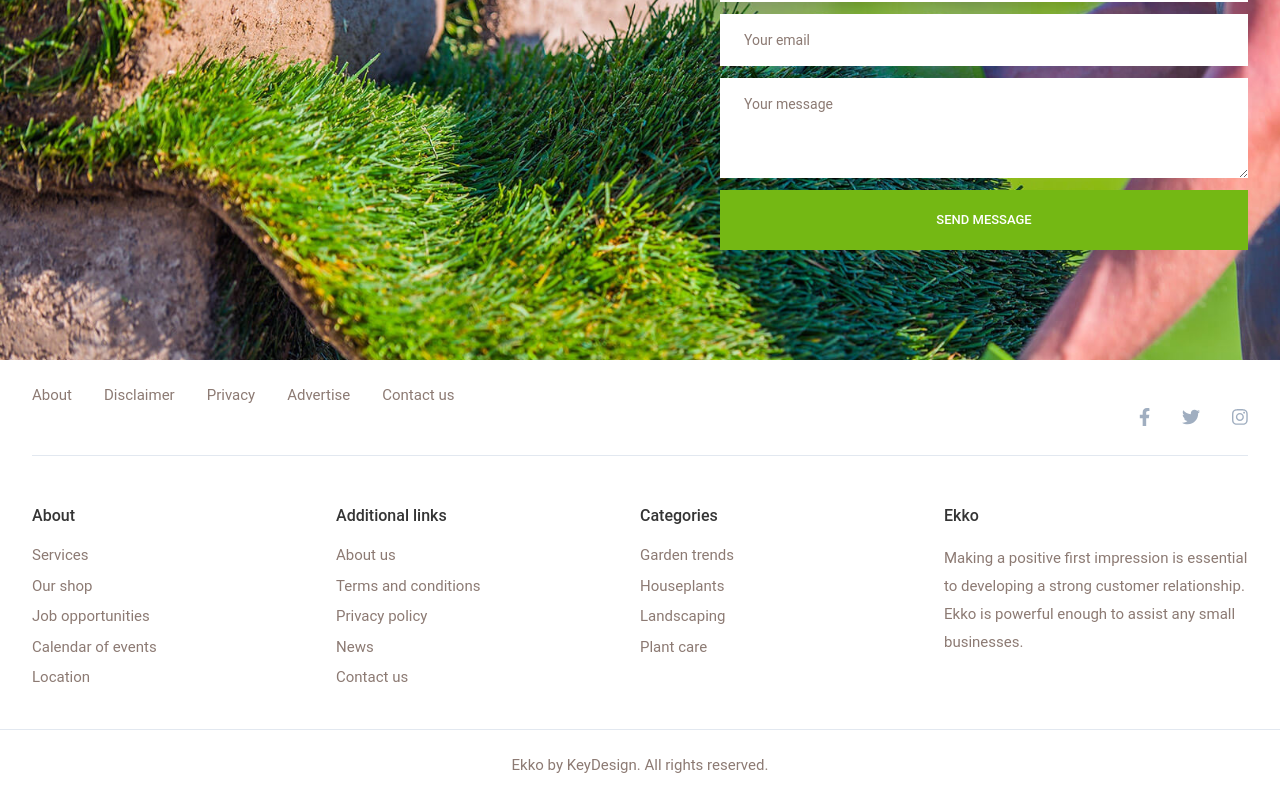
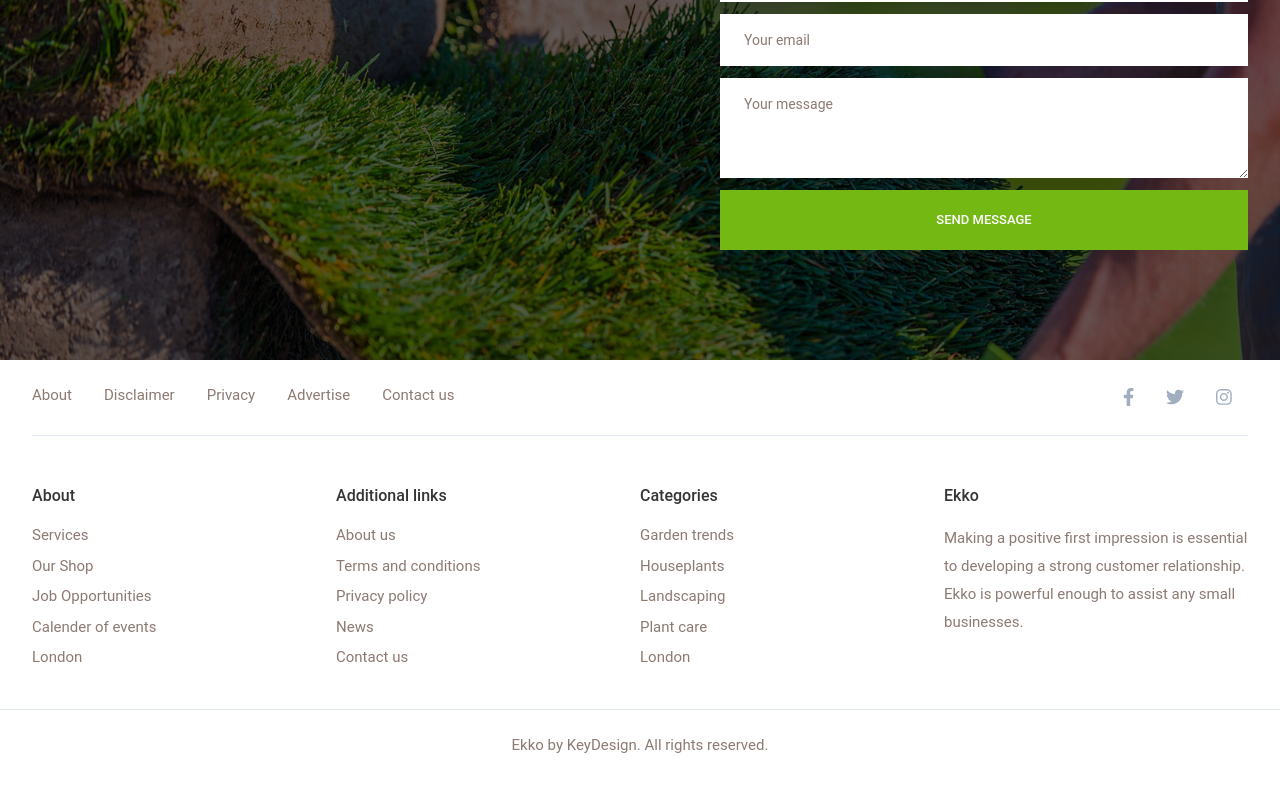
Before and after one commit to kamalahmed/garden-vue, a Vue app: page / in a window 1280 px wide. Shown: the part 10035-10835 px from the top of the page. Built offline with nearby package versions, Linux system fonts and the light colour scheme.

Commit message:
completed footer section with dynamic data

```diff
--- a/src/App.vue
+++ b/src/App.vue
@@ -11,7 +11,7 @@
     <LatestBlog :content="LatestBlogData" />
     <CallToAction :content="CallToActionData" />
     <Contact />
-    <FooterSection />
+    <FooterSection :content="FooterSectionData" />
   </div>
 </template>
 
@@ -170,6 +170,7 @@ let PortfolioData = {
     }
   ]
 };
+
 let PricingTableData = {
   title: "Maintenance plans",
   subtitle:
@@ -227,6 +228,7 @@ let PricingTableData = {
     }
   ]
 };
+
 let TestimonialData = {
   image: require("@/assets/img/garden-img8.jpg"),
 
@@ -259,6 +261,7 @@ let TestimonialData = {
   ],
   itemPerSlide: 1,
 };
+
 let LatestBlogData = {
   title: "Articles you might like",
   subtitle:
@@ -290,6 +293,7 @@ let LatestBlogData = {
   loadMoreText: 'View All Articles',
   loadMoreLink: '#',
 };
+
 let CallToActionData = {
   title: "For a free site visit and quotation, <br>just give us a call.",
   subtitle: "Call us now: (222) 400-630",
@@ -298,6 +302,93 @@ let CallToActionData = {
   contactLink: '#',
   contactLinkText: 'send us a message'
 }
+
+let FooterSectionData = {
+  footerTop : {
+    pageLinks : [
+      {
+        name: 'About',
+        url: 'about'
+      },
+      {
+        name: 'Disclaimer',
+        url: 'disclaimer'
+      },
+      {
+        name: 'Privacy',
+        url: 'privacy'
+      },
+      {
+        name: 'Advertise',
+        url: 'advertise'
+      },
+      {
+        name: 'Contact us',
+        url: 'contact-us'
+      },
+    ],
+    socialLinks: [
+      {
+        url: "#",
+        icon: "facebook-f",
+        },
+      {
+        url: "#",
+        icon: "twitter",
+        },
+      {
+        url: "#",
+        icon: "instagram",
+        },
+
+    ]
+  },
+  footerBottom: {
+    widgets: [
+      {
+        type: 'link',
+        title: "About",
+        links: [
+          {name: "Services", url:"#"},
+          {name: "Our Shop", url:"#"},
+          {name: "Job Opportunities", url:"#"},
+          {name: "Calender of events", url:"#"},
+          {name: "London", url:"#"},
+        ]
+      },
+      {
+        type: 'link',
+        title: "Additional links",
+        links: [
+          {name: "About us", url:"#"},
+          {name: "Terms and conditions", url:"#"},
+          {name: "Privacy policy", url:"#"},
+          {name: "News", url:"#"},
+          {name: "Contact us", url:"#"},
+        ]
+      },
+      {
+        type: 'link',
+        title: "Categories",
+        links: [
+          {name: "Garden trends", url:"#"},
+          {name: "Houseplants", url:"#"},
+          {name: "Landscaping", url:"#"},
+          {name: "Plant care", url:"#"},
+          {name: "London", url:"#"},
+        ]
+      },
+      {
+        type: 'text',
+        title: "Ekko",
+        description: "Making a positive first impression is essential to developing a strong customer relationship. Ekko is powerful enough to assist any small businesses."
+      },
+    ]
+  },
+  copyRight: "Ekko by KeyDesign. All rights reserved."
+}
+
+
 export default {
   name: "App",
   data: function() {
@@ -317,6 +408,7 @@ export default {
       TestimonialData,
       LatestBlogData,
       CallToActionData,
+      FooterSectionData,
     };
   },
   components: {
--- /dev/null
+++ b/src/components/FooterCredit.vue
@@ -0,0 +1,12 @@
+<template>
+  <div class="footer-copyright border-t border-gray-300 py-6 text-center">
+    <p class="text-ternary">{{credit}}</p>
+  </div>
+</template>
+
+<script>
+export default {
+  name: "FooterCredit",
+  props: ['credit']
+};
+</script>
--- /dev/null
+++ b/src/components/FooterTop.vue
@@ -0,0 +1,45 @@
+<template>
+  <div class="footer-top-bar border-b border-gray-300 py-6 mb-12">
+    <div class="lg:flex flex-wrap">
+      <div class="lg:w-9/12 md:w-full" v-if="content.pageLinks">
+        <div class="footer-menu-container">
+          <ul class="main-dropdown flex items-center font-normal">
+            <li v-for="(plink, i) in content.pageLinks" :key="i">
+              <a
+                :href="plink.url"
+                class="text-ternary pb-1 mr-8 hover:text-secondary ease-in-out duration-300"
+                v-text="plink.name"
+              ></a>
+            </li>
+          </ul>
+        </div>
+      </div>
+      <div class="lg:w-3/12 md:w-full" v-if="content.socialLinks">
+        <div class="social-profile">
+          <ul class="flex items-center lg:justify-end md:justify-start lg:pt-0 md:pt-5 sm:pt-5">
+            <li class="text-lg" v-for="(slink, i) in content.socialLinks" :key="i">
+              <a
+                :href="slink.url"
+                class="text-gray-500 p-4 hover:text-secondary focus:outline-none ease-in-out duration-300"
+              >
+                <font-awesome-icon :icon="['fab', slink.icon]" />
+              </a>
+            </li>
+          </ul>
+        </div>
+      </div>
+    </div>
+  </div>
+  <!-- end footer top bar -->
+</template>
+
+<script>
+export default {
+  name: "FooterTop",
+  props: {
+    content: {
+      type: Object
+    }
+  }
+};
+</script>
--- /dev/null
+++ b/src/components/FooterWidget.vue
@@ -0,0 +1,36 @@
+<template>
+  <div class="lg:w-1/4 md:w-1/2 sm:w-full footer-widget mb-8">
+    <template v-if="'link' === widget.type">
+      <div>
+        <h3 class="text-base font-medium text-primary pb-4">{{widget.title}}</h3>
+        <div class="footer-menu-container">
+          <ul class="main-dropdown font-normal" v-if="widget.links">
+            <li v-for="(plink, i) in widget.links" :key="i">
+              <a
+                :href="plink.url"
+                class="inline-block mb-2 hover:text-secondary ease-in-out duration-300"
+                v-text="plink.name"
+              ></a>
+            </li>
+          </ul>
+        </div>
+      </div>
+    </template>
+
+    <template v-else-if="'text' === widget.type">
+      <h3 class="text-base font-medium text-primary pb-4">{{widget.title}}</h3>
+      <p class="leading-7">{{widget.description}}</p>
+    </template>
+  </div>
+</template>
+
+<script>
+export default {
+  name: "FooterCredit",
+  props: {
+      widget : {
+          type : Object
+      }
+  }
+};
+</script>
--- a/src/components/sections/FooterSection.vue
+++ b/src/components/sections/FooterSection.vue
@@ -1,83 +1,25 @@
 <template>
   <section class="footer-area text-tiny">
     <div class="container">
-        <div class="footer-top-bar border-b border-gray-300 py-6 mb-12">
-            <div class="lg:flex flex-wrap">
-                <div class="lg:w-9/12 md:w-full">
-                    <div class="footer-menu-container">
-                        <ul class="main-dropdown flex items-center font-normal">
-                            <li><a href="#" class="text-ternary pb-1 mr-8 hover:text-secondary ease-in-out duration-300">About</a></li>
-                            <li><a href="#" class="text-ternary pb-1 mr-8 hover:text-secondary ease-in-out duration-300">Disclaimer</a></li>
-                            <li><a href="#" class="text-ternary pb-1 mr-8 hover:text-secondary ease-in-out duration-300">Privacy</a></li>
-                            <li><a href="#" class="text-ternary pb-1 mr-8 hover:text-secondary ease-in-out duration-300">Advertise</a></li>
-                            <li><a href="#" class="text-ternary pb-1 mr-8 hover:text-secondary ease-in-out duration-300">Contact us</a></li>
-                        </ul>
-                    </div>
-                </div>
-                <div class="lg:w-3/12 md:w-full">
-                    <div class="social-profile">
-                        <ul class="flex items-center lg:justify-end md:justify-start md:pt-5 sm:pt-5">
-                            <li class="text-lg"><a href="#" class="text-gray-500 p-4 hover:text-secondary focus:outline-none ease-in-out duration-300"><font-awesome-icon :icon="['fab', 'facebook-f']" /></a></li>
-                            <li class="text-lg"><a href="#" class="text-gray-500 p-4 hover:text-secondary focus:outline-none ease-in-out duration-300"><font-awesome-icon :icon="['fab', 'twitter']" /></a></li>
-                            <li class="text-lg"><a href="#" class="text-gray-500 p-4 pr-0 hover:text-secondary focus:outline-none ease-in-out duration-300"><font-awesome-icon :icon="['fab', 'instagram']" /></a></li>
-                        </ul>
-                    </div>
-                </div>
-            </div>
-        </div>
-        <!-- end footer top bar -->
+        <FooterTop :content="content.footerTop"/>
       <div class="footer-bottom-bar text-ternary">
         <div class="flex flex-wrap">
-                <div class="lg:w-1/4 md:w-1/2 sm:w-full footer-widget mb-8">
-                    <h3 class="text-base font-medium text-primary pb-4">About</h3>
-                    <div class="footer-menu-container">
-                        <ul class="main-dropdown font-normal">
-                            <li><a href="#" class="inline-block mb-2 hover:text-secondary ease-in-out duration-300">Services</a></li>
-                            <li><a href="#" class="inline-block mb-2 hover:text-secondary ease-in-out duration-300">Our shop</a></li>
-                            <li><a href="#" class="inline-block mb-2 hover:text-secondary ease-in-out duration-300">Job opportunities</a></li>
-                            <li><a href="#" class="inline-block mb-2 hover:text-secondary ease-in-out duration-300">Calendar of events</a></li>
-                            <li><a href="#" class="inline-block mb-2 hover:text-secondary ease-in-out duration-300">Location</a></li>
-                        </ul>
-                    </div>
-                </div>
-                <div class="lg:w-1/4 md:w-1/2 sm:w-full footer-widget mb-8">
-                    <h3 class="text-base font-medium text-primary pb-4">Additional links</h3>
-                    <div class="footer-menu-container">
-                        <ul class="main-dropdown font-normal">
-                            <li><a href="#" class="inline-block mb-2 hover:text-secondary ease-in-out duration-300">About us</a></li>
-                            <li><a href="#" class="inline-block mb-2 hover:text-secondary ease-in-out duration-300">Terms and conditions</a></li>
-                            <li><a href="#" class="inline-block mb-2 hover:text-secondary ease-in-out duration-300">Privacy policy</a></li>
-                            <li><a href="#" class="inline-block mb-2 hover:text-secondary ease-in-out duration-300">News</a></li>
-                            <li><a href="#" class="inline-block mb-2 hover:text-secondary ease-in-out duration-300">Contact us</a></li>
-                        </ul>
-                    </div>
-                </div>
-                <div class="lg:w-1/4 md:w-1/2 sm:w-full footer-widget mb-8">
-                    <h3 class="text-base font-medium text-primary pb-4">Categories</h3>
-                    <div class="footer-menu-container">
-                        <ul class="main-dropdown font-normal">
-                            <li><a href="#" class="inline-block mb-2 hover:text-secondary ease-in-out duration-300">Garden trends</a></li>
-                            <li><a href="#" class="inline-block mb-2 hover:text-secondary ease-in-out duration-300">Houseplants</a></li>
-                            <li><a href="#" class="inline-block mb-2 hover:text-secondary ease-in-out duration-300">Landscaping</a></li>
-                            <li><a href="#" class="inline-block mb-2 hover:text-secondary ease-in-out duration-300">Plant care</a></li>
-                        </ul>
-                    </div>
-                </div>
-                <div class="lg:w-1/4 md:w-1/2 sm:w-full footer-widget mb-8">
-                    <h3 class="text-base font-medium text-primary pb-4">Ekko</h3>
-                    <p class="leading-7">Making a positive first impression is essential to developing a strong customer relationship. Ekko is powerful enough to assist any small businesses.</p>
-                </div>
+            <FooterWidget  v-for="(widget, index) in content.footerBottom.widgets"
+            :key="index" :widget="widget" />
         </div>
       </div>
       <!-- end footer bottom bar -->
-    </div><!-- container -->
-    <div class="footer-copyright border-t border-gray-300 py-6 text-center">
-        <p class="text-ternary">Ekko by KeyDesign. All rights reserved.</p>
     </div>
+    <!-- container -->
+    <FooterCredit v-if="content.copyRight" :credit="content.copyRight" />
   </section>
 </template>
 
 <script>
+import FooterTop from "@/components/FooterTop.vue";
+import FooterWidget from "@/components/FooterWidget.vue";
+import FooterCredit from "@/components/FooterCredit.vue";
+
 export default {
   name: "FooterSection",
   props: {
@@ -85,5 +27,10 @@ export default {
       type: Object
     }
   },
+  components: {
+    FooterTop,
+    FooterWidget,
+    FooterCredit
+  }
 };
 </script>
```
Also changed, not shown: src/components/sections/Contact.vue (+4 -4 lines). Lines whose indentation alone changed are shown as unchanged.
